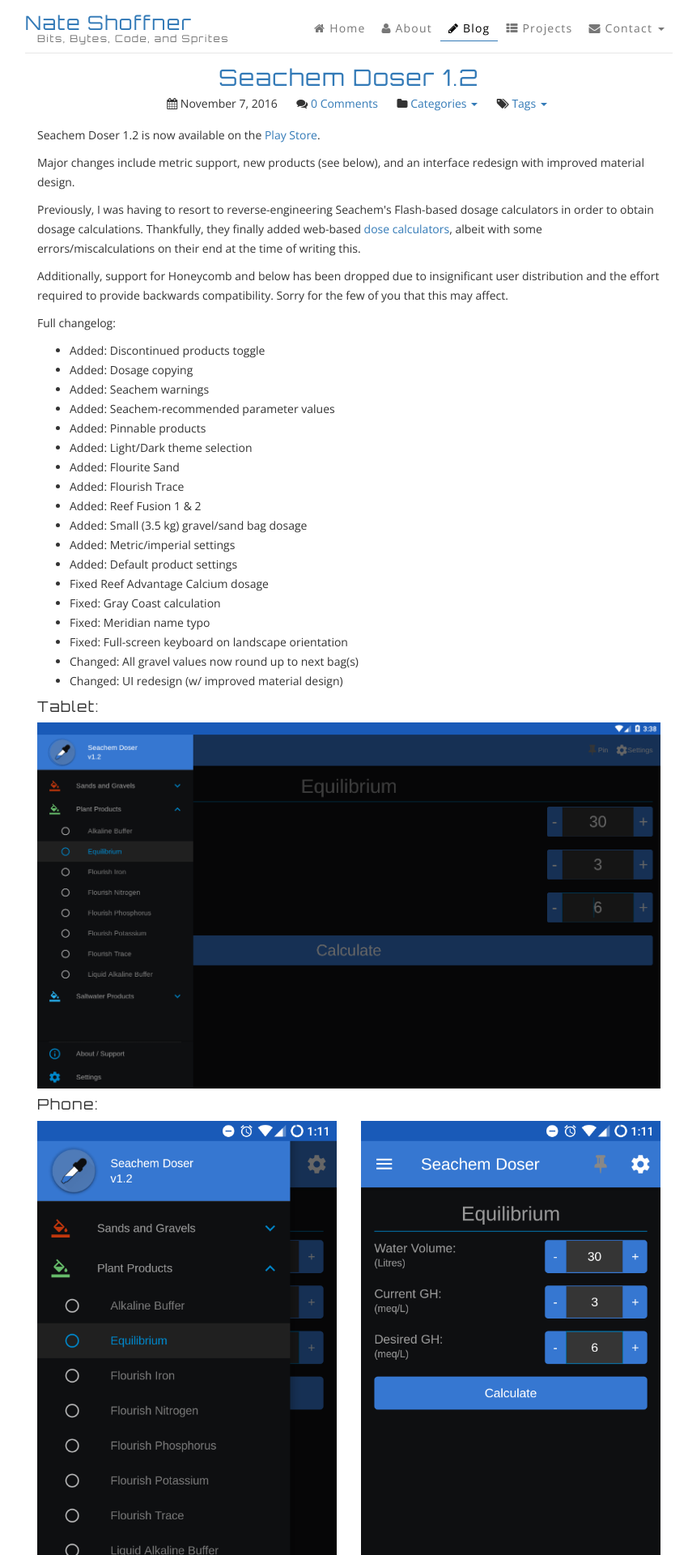
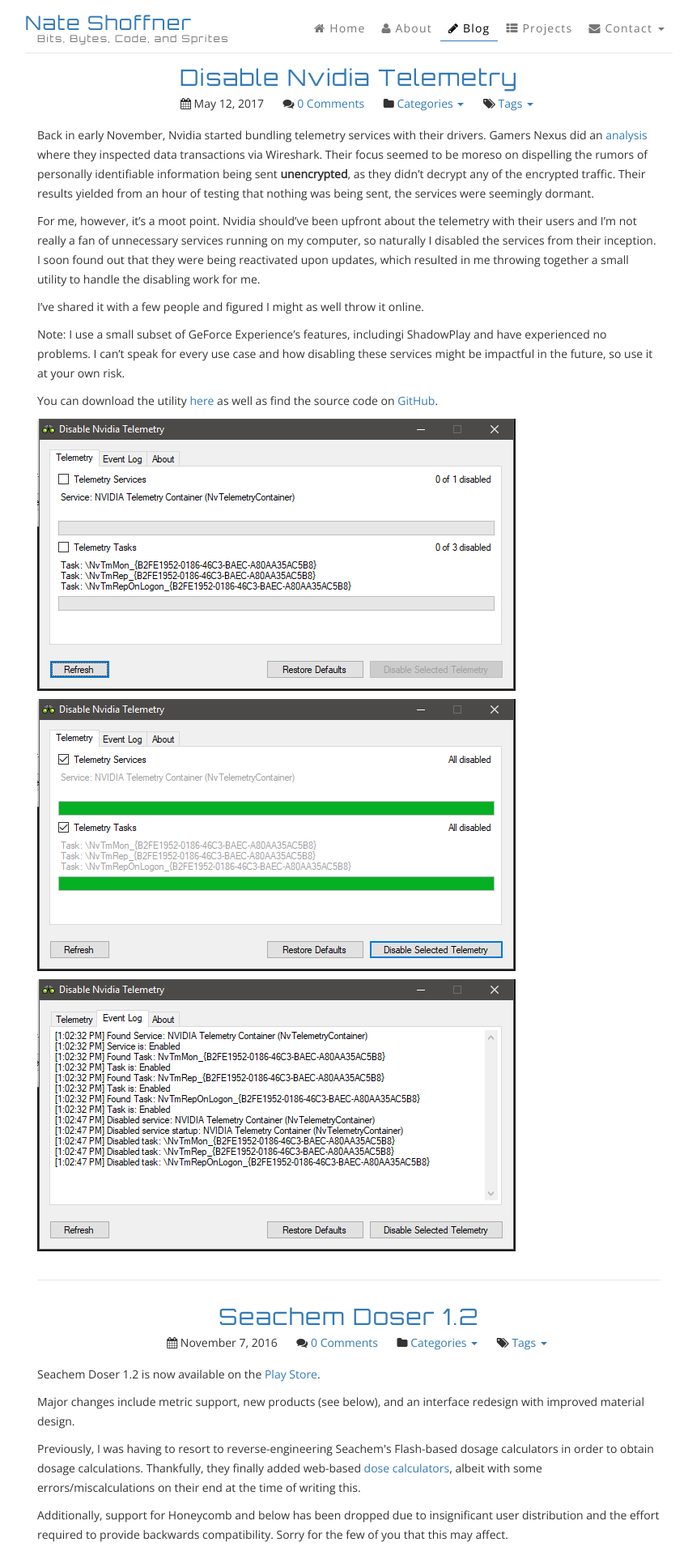
Before and after one commit to NateShoffner/nateshoffner.github.io, a Jekyll site: the page built from blog/index.html, in a window 1280 px wide. Shown: the top 1920 px of the page at 81% size, without its empty margins (209-1059 px from the left). Built offline with Jekyll 4.4.1, drawn with Linux system fonts in a browser that asks for light colours; nearby versions of some CDN libraries; the list of posts is cut into pages by our own code; comment, search, counter and statistics services are not loaded; some of the changed text lies outside the part shown.

Commit message:
Disable Nvidia Telemetry post

```diff
--- /dev/null
+++ b/_posts/2017-05-12-disable-nvidia-telemetry.md
@@ -0,0 +1,29 @@
+---
+layout: post
+title: Disable Nvidia Telemetry
+date: 2017-05-12 15:13 -05:00
+description:
+type: post
+image: /assets/images/posts/NvidiaTelemetry1.png
+categories:
+- Projects
+tags:
+- Nvidia
+- Telemetry
+---
+
+Back in early November, Nvidia started bundling telemetry services with their drivers. Gamers Nexus did an [analysis](http://www.gamersnexus.net/industry/2672-geforce-experience-data-transfer-analysis) where they inspected data transactions via Wireshark. Their focus seemed to be moreso on dispelling the rumors of personally identifiable information being sent **unencrypted**, as they didn't decrypt any of the encrypted traffic. Their results yielded from an hour of testing that nothing was being sent, the services were seemingly dormant.
+
+For me, however, it's a moot point. Nvidia should've been upfront about the telemetry with their users and I'm not really a fan of unnecessary services running on my computer, so naturally I disabled the services from their inception. I soon found out that they were being reactivated upon updates, which resulted in me throwing together a small utility to handle the disabling work for me.
+
+I've shared it with a few people and figured I might as well throw it online.
+
+Note: I use a small subset of GeForce Experience's features, includingi ShadowPlay and have experienced no problems. I can't speak for every use case and how disabling these services might be impactful in the future, so use it at your own risk.
+
+You can download the utility [here](https://github.com/NateShoffner/Disable-Nvidia-Telemetry/releases) as well as find the source code on [GitHub](https://github.com/NateShoffner/Disable-Nvidia-Telemetry).
+
+![{{ site.baseurl }}/assets/images/posts/NvidiaTelemetry1.png]({{ site.baseurl }}/assets/images/posts/NvidiaTelemetry1.png)
+
+![{{ site.baseurl }}/assets/images/posts/NvidiaTelemetry2.png]({{ site.baseurl }}/assets/images/posts/NvidiaTelemetry2.png)
+
+![{{ site.baseurl }}/assets/images/posts/NvidiaTelemetry3.png]({{ site.baseurl }}/assets/images/posts/NvidiaTelemetry3.png)
--- a/assets/css/style.css
+++ b/assets/css/style.css
@@ -79,6 +79,10 @@
     font-size: 2em;
     margin-bottom: 60px;
     text-align: center;
+}
+
+.post-container > table > td {
+    padding-top: 10px;
 }
 
 ul.post-meta {
--- /dev/null
+++ b/blog/tag/nvidia.md
@@ -0,0 +1,5 @@
+---
+layout: blog_tags
+tag: 'nvidia'
+permalink: /blog/tag/nvidia/
+---
--- /dev/null
+++ b/blog/tag/telemetry.md
@@ -0,0 +1,5 @@
+---
+layout: blog_tags
+tag: 'telemetry'
+permalink: /blog/tag/telemetry/
+---
```
Also changed, not shown: assets/images/posts/NvidiaTelemetry1.png (added), assets/images/posts/NvidiaTelemetry2.png (added), assets/images/posts/NvidiaTelemetry3.png (added).
